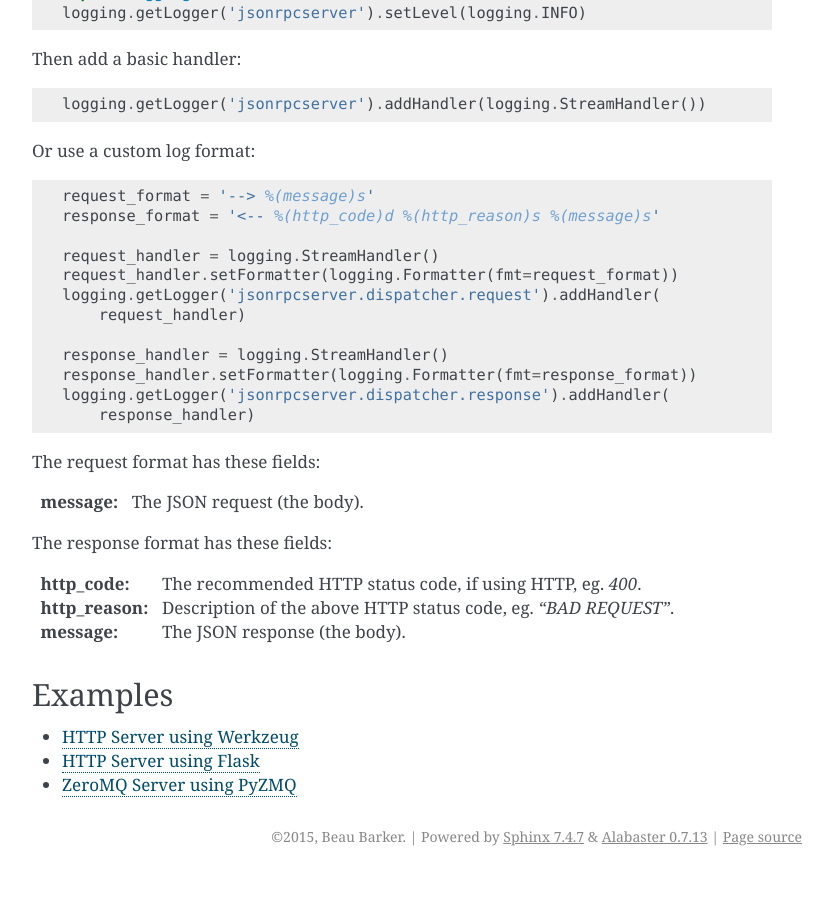
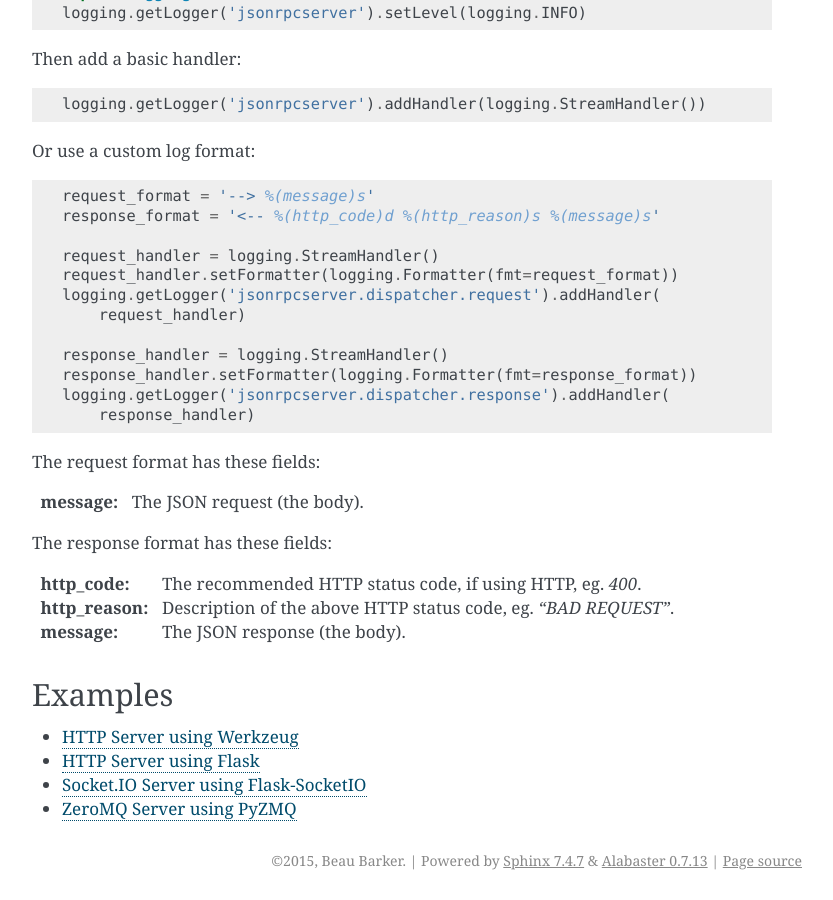
Before and after one commit to explodinglabs/jsonrpcserver, a Sphinx documentation site: the page built from doc/quickstart.rst, in a window 1280 px wide and 900 px high, scrolled down 1898 px. Shown: the whole window, without its empty margins (238-1071 px from the left). Built offline with Sphinx 7.4.7, drawn with Linux system fonts in a browser that asks for light colours; before the commit the page ends 2774 px from its top, so only the background shows below that.

Commit message:
Add link to Socket.IO example

```diff
--- a/doc/quickstart.rst
+++ b/doc/quickstart.rst
@@ -131,5 +131,7 @@ Examples
 - `HTTP Server using Werkzeug
   <https://gist.github.com/bcb/54d33c971d6b2c011b7d>`_
 - `HTTP Server using Flask <https://gist.github.com/bcb/66e650746298af072734>`_
+- `Socket.IO Server using Flask-SocketIO
+  <https://gist.github.com/bcb/f031b9c7c62fb89355d9a4d4acd67cb4>`_
 - `ZeroMQ Server using PyZMQ
   <https://gist.github.com/bcb/f03108f8429ef2180c04>`_
```
